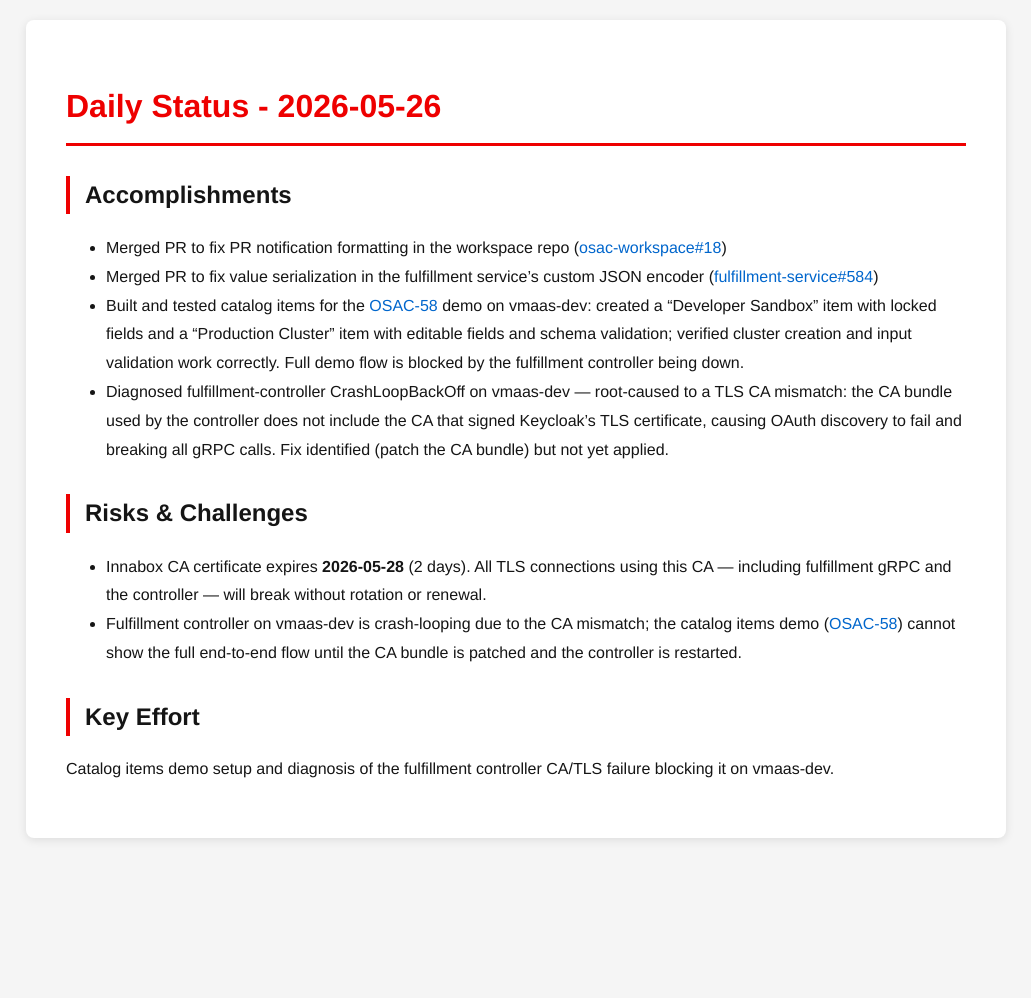
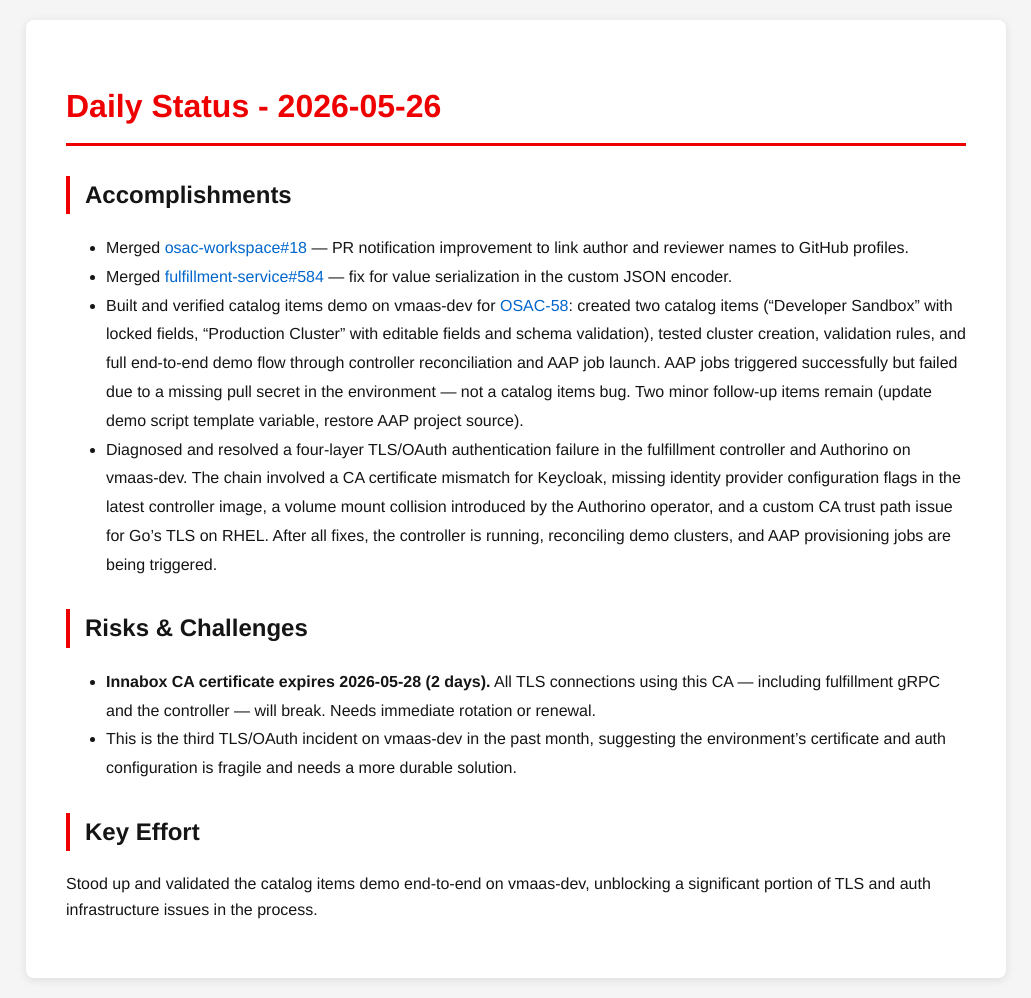
Before and after one commit to tzvatot/daily-status, a Jekyll site: the page built from 2026-05-26.md, in a window 1280 px wide. Shown: the whole page, without its empty margins (124-1155 px from the left). Built offline with Jekyll 4.4.1, drawn with Linux system fonts in a browser that asks for light colours; before the commit the page ends 900 px from its top, so only the background shows below that.

Commit message:
Daily status update - 2026-05-26

```diff
--- a/2026-05-26.md
+++ b/2026-05-26.md
@@ -7,14 +7,17 @@ date: 2026-05-26
 # Daily Status - 2026-05-26
 
 ## Accomplishments
-- Merged PR to fix PR notification formatting in the workspace repo ([osac-workspace#18](https://github.com/osac-project/osac-workspace/pull/18))
-- Merged PR to fix value serialization in the fulfillment service's custom JSON encoder ([fulfillment-service#584](https://github.com/osac-project/fulfillment-service/pull/584))
-- Built and tested catalog items for the [OSAC-58](https://redhat.atlassian.net/browse/OSAC-58) demo on vmaas-dev: created a "Developer Sandbox" item with locked fields and a "Production Cluster" item with editable fields and schema validation; verified cluster creation and input validation work correctly. Full demo flow is blocked by the fulfillment controller being down.
-- Diagnosed fulfillment-controller CrashLoopBackOff on vmaas-dev — root-caused to a TLS CA mismatch: the CA bundle used by the controller does not include the CA that signed Keycloak's TLS certificate, causing OAuth discovery to fail and breaking all gRPC calls. Fix identified (patch the CA bundle) but not yet applied.
+
+- Merged [osac-workspace#18](https://github.com/osac-project/osac-workspace/pull/18) — PR notification improvement to link author and reviewer names to GitHub profiles.
+- Merged [fulfillment-service#584](https://github.com/osac-project/fulfillment-service/pull/584) — fix for value serialization in the custom JSON encoder.
+- Built and verified catalog items demo on vmaas-dev for [OSAC-58](https://redhat.atlassian.net/browse/OSAC-58): created two catalog items ("Developer Sandbox" with locked fields, "Production Cluster" with editable fields and schema validation), tested cluster creation, validation rules, and full end-to-end demo flow through controller reconciliation and AAP job launch. AAP jobs triggered successfully but failed due to a missing pull secret in the environment — not a catalog items bug. Two minor follow-up items remain (update demo script template variable, restore AAP project source).
+- Diagnosed and resolved a four-layer TLS/OAuth authentication failure in the fulfillment controller and Authorino on vmaas-dev. The chain involved a CA certificate mismatch for Keycloak, missing identity provider configuration flags in the latest controller image, a volume mount collision introduced by the Authorino operator, and a custom CA trust path issue for Go's TLS on RHEL. After all fixes, the controller is running, reconciling demo clusters, and AAP provisioning jobs are being triggered.
 
 ## Risks & Challenges
-- Innabox CA certificate expires **2026-05-28** (2 days). All TLS connections using this CA — including fulfillment gRPC and the controller — will break without rotation or renewal.
-- Fulfillment controller on vmaas-dev is crash-looping due to the CA mismatch; the catalog items demo ([OSAC-58](https://redhat.atlassian.net/browse/OSAC-58)) cannot show the full end-to-end flow until the CA bundle is patched and the controller is restarted.
+
+- **Innabox CA certificate expires 2026-05-28 (2 days).** All TLS connections using this CA — including fulfillment gRPC and the controller — will break. Needs immediate rotation or renewal.
+- This is the third TLS/OAuth incident on vmaas-dev in the past month, suggesting the environment's certificate and auth configuration is fragile and needs a more durable solution.
 
 ## Key Effort
-Catalog items demo setup and diagnosis of the fulfillment controller CA/TLS failure blocking it on vmaas-dev.
+
+Stood up and validated the catalog items demo end-to-end on vmaas-dev, unblocking a significant portion of TLS and auth infrastructure issues in the process.
```
